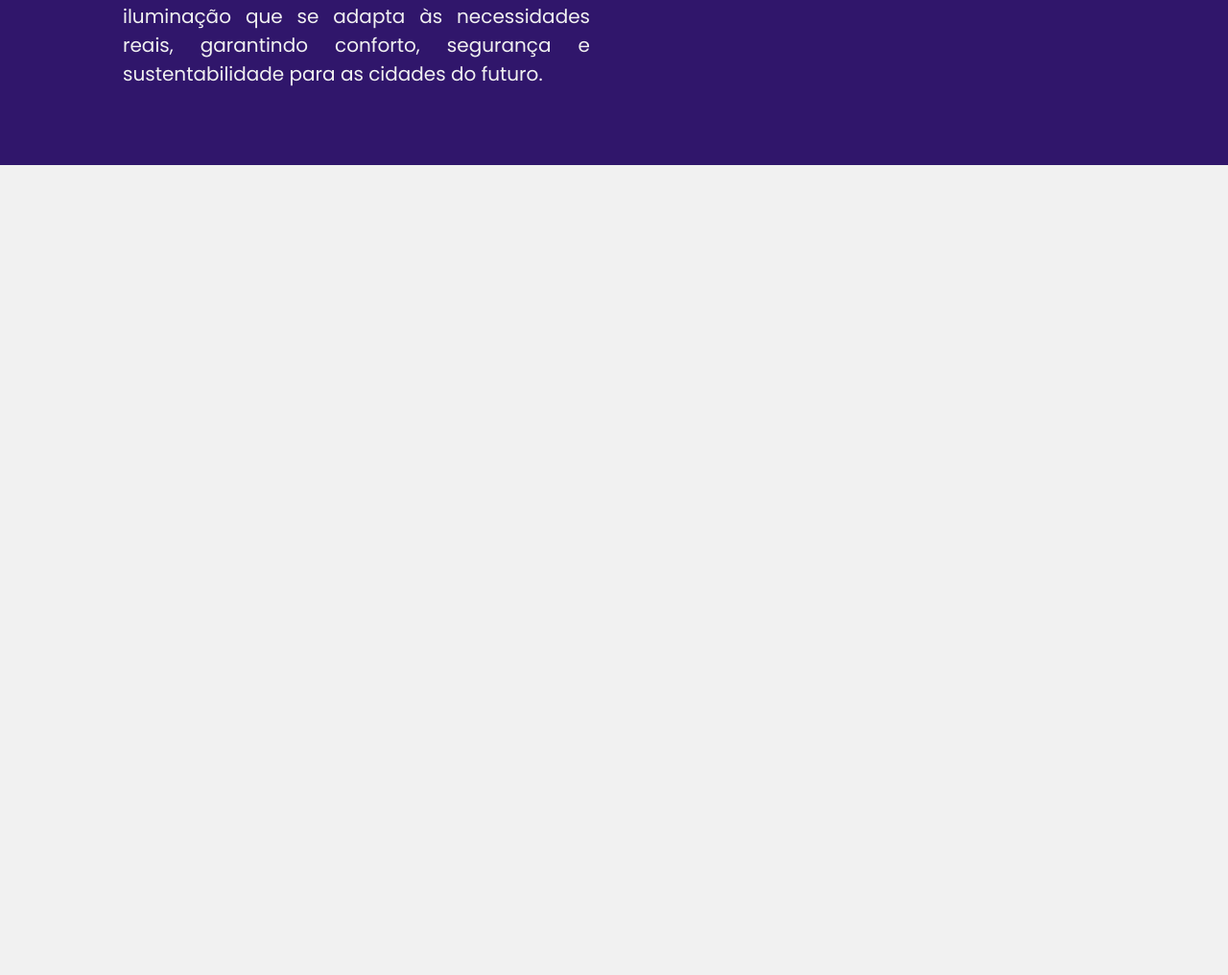
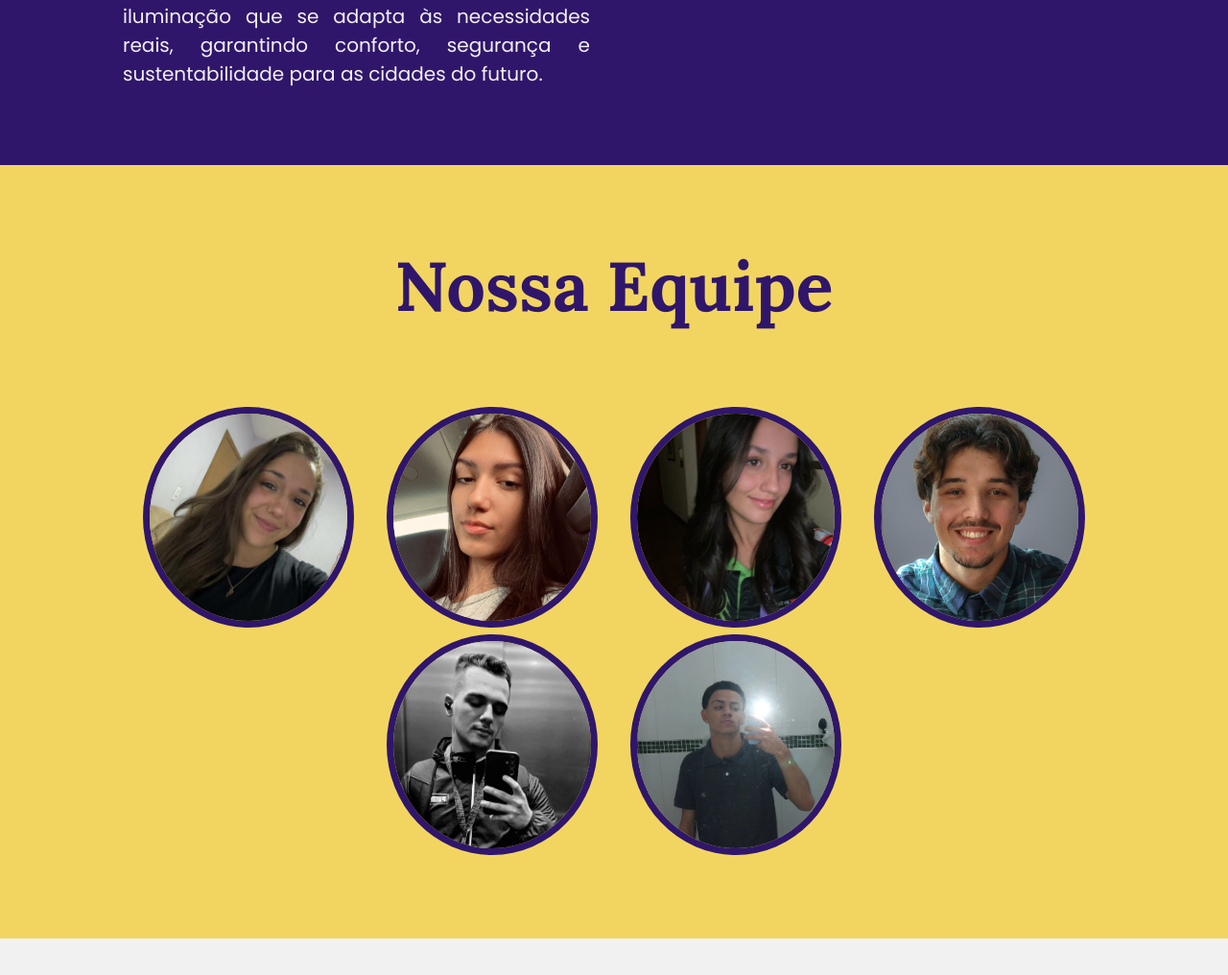
Before and after one commit to Gab-loren7/LightPoint_Project, a plain HTML site: page Home/index.html in a window 1280 px wide. Shown: the part 3875-4891 px from the top of the page at 96% size. Before the commit the page ends 4127 px from the top, so only its background shows below. Drawn offline with nearby package versions, Linux system fonts and the light colour scheme.

Commit message:
update Equipe

```diff
--- a/Home/index.css
+++ b/Home/index.css
@@ -237,7 +237,9 @@ main {
 
 /* Objetivo */
 .Objetivo {
+  z-index: 3;
   background-color: #30166B;
+  box-shadow: 0px 15px 20px #000;
 }
 
 .Objetivo .titulo {
@@ -265,6 +267,28 @@ main {
 /* Fim Objetivo */
 
 /* Equipe */
+  .Equipe {
+    z-index: 2;
+    background-color: #F2D561;
+  }
+  .Equipe .titulo {
+    text-align: center;
+  }
+  .box-equipe{
+    display: flexbox;
+    text-align: center;
+    align-items: center;
+    justify-content: center;
+  }
+  .box-equipe img {
+    margin: auto;
+    margin: 0px 15px;
+    width: 220px;
+    height: 230px;
 
+    object-fit: cover;
+    border: 7px solid #30166B;
+    border-radius: 50%;
+  }
 /* FimEquipe */
 /* Fim Main */
--- a/Home/index.html
+++ b/Home/index.html
@@ -168,7 +168,7 @@
           Nosso compromisso é oferecer uma solução inovadora que beneficie toda a sociedade, tornando os espaços
           públicos mais seguros, econômicos e tecnologicamente atualizados. Assim, proporcionamos uma iluminação que se
           adapta às necessidades reais, garantindo conforto, segurança e sustentabilidade para as cidades do futuro.</p>
-          <img src="img/imgposte1.png" alt="imagem sobre o objetivo da Light-Point">
+        <img src="img/imgposte1.png" alt="imagem sobre o objetivo da Light-Point">
       </div>
       <div class="espacador"></div>
     </section>
@@ -176,7 +176,26 @@
     <!-- Section Nossa Equipe -->
     <section class="Equipe" id="Equipe">
       <div class="espacador"></div>
+
+      <div class="titulo">
+        <h2>Nossa Equipe</h2>
+      </div>
+
+      <div class="espacador"></div>
+
+      <!-- Fotos da Equipe -->
+      <div class="box-equipe">
+        <img src="img/MembrosGrupo/Foto_Maria.jpg" alt="Foto da Maria Eduarda" class="foto1">
+        <img src="img/MembrosGrupo/Foto_Julia.png" alt="Foto da Julia" class="foto2">
+        <img src="img/MembrosGrupo/Foto_Sofia.png" alt="Foto da Sofia" class="foto3">
+        <img src="img/MembrosGrupo/Foto_Gabriel.jpeg" alt="Foto do Gabriel" class="foto4">
+        <img src="img/MembrosGrupo/Foto_Luiz.png" alt="Foto do Luiz" class="foto5">
+        <img src="img/MembrosGrupo/Foto_Alec.png" alt="Foto do Alec" class="foto6">
+      </div>
+      <div class="espacador"></div>
+
     </section>
+    <div class="espacador"></div>
   </main>
 
   <div class="janela-modal">
```
Also changed, not shown: Home/img/MembrosGrupo/Foto_Alec.png (added), Home/img/MembrosGrupo/Foto_Gabriel.jpeg (added), Home/img/MembrosGrupo/Foto_Julia.png (added), Home/img/MembrosGrupo/Foto_Luiz.png (added), Home/img/MembrosGrupo/Foto_Maria.jpg (added), Home/img/MembrosGrupo/Foto_Sofia.png (added), Home/img/MembrosGrupo/fotoAlec.png (deleted), Home/img/MembrosGrupo/fotoGabriel.png (deleted), Home/img/MembrosGrupo/fotoJulia.png (deleted), Home/img/MembrosGrupo/fotoLuiz.png (deleted), Home/img/MembrosGrupo/fotoMaria.png (deleted), Home/img/MembrosGrupo/fotoSofia.png (deleted).
